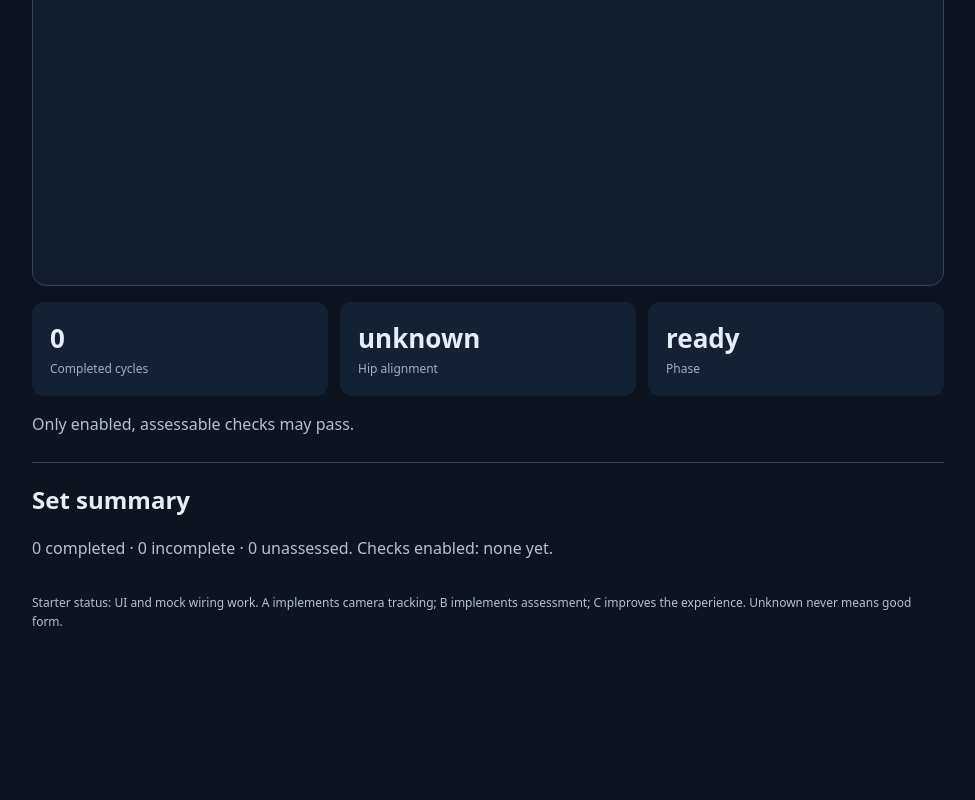
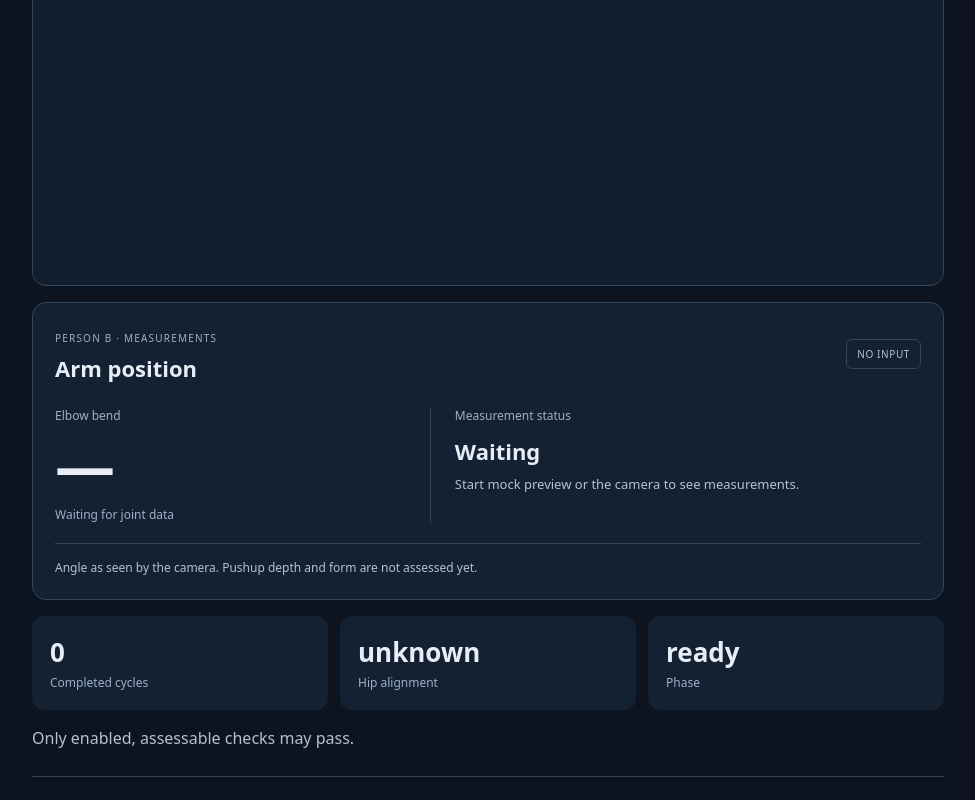
Before and after one commit to superbacon9587/formcoach, a website built with Vite: page index.html in a window 1280 px wide. Shown: the part 506-1306 px from the top of the page, without its empty margins (152-1127 px from the left). Before the commit the page ends 1170 px from the top, so only its background shows below. Built offline with nearby package versions, Linux system fonts and the light colour scheme.

Commit message:
B: display live arm measurements

```diff
--- a/src/ui/index.ts
+++ b/src/ui/index.ts
@@ -1,5 +1,6 @@
 import type { CoachUI } from '../shared/contracts';
 import { drawOverlay } from './overlay';
+import { createMeasurementsPanel } from './measurements';
 import './styles.css';
 export function mountUI(root: HTMLElement): CoachUI {
   root.innerHTML=`<main><header><span class="eyebrow">HACKATHON STARTER · CONTRACT v1</span><h1>FormCoach <small>pushups</small></h1><p>Side-view movement feedback. Start with a mock preview while the team builds.</p></header>
@@ -10,12 +11,15 @@ export function mountUI(root: HTMLElement): CoachUI {
   <footer>Starter status: UI and mock wiring work. A implements camera tracking; B implements assessment; C improves the experience. Unknown never means good form.</footer></main>`;
   const q=<T extends HTMLElement>(selector:string)=>root.querySelector<T>(selector)!;
   const video=q<HTMLVideoElement>('video'),canvas=q<HTMLCanvasElement>('canvas');
+  const measurements=createMeasurementsPanel();
+  q('.stage').after(measurements.element);
   let actions:Parameters<CoachUI['bind']>[0]|null=null;
   q('#mock').onclick=()=>void actions?.start('mock');q('#camera').onclick=()=>void actions?.start('camera');
   q('#stop').onclick=()=>actions?.stop();q('#reset').onclick=()=>actions?.reset();
   return {
     video,bind(a){actions=a;},
     render(frame,view){
+      measurements.render(frame,view);
       q('#source').textContent=frame?`${frame.source.toUpperCase()} INPUT`:'NO INPUT';
       q('#count').textContent=String(view.completed);q('#alignment').textContent=view.checks.alignment;
       q('#phase').textContent=view.phase;q('#cue').textContent=view.cue??'Only enabled, assessable checks may pass.';
--- /dev/null
+++ b/src/ui/measurements.ts
@@ -0,0 +1,41 @@
+import type { PoseFrame, SessionView } from '../shared/contracts';
+
+/** Displays B's measurements; never infers form, confidence scores or reps. */
+export function createMeasurementsPanel() {
+  const element = document.createElement('section');
+  element.className = 'measurements';
+  element.setAttribute('aria-labelledby', 'measurements-title');
+  element.innerHTML = `
+    <div class="measurements-heading">
+      <div><span class="measurements-label">PERSON B · MEASUREMENTS</span>
+      <h2 id="measurements-title">Arm position</h2></div>
+      <span class="measurement-source">NO INPUT</span>
+    </div>
+    <div class="measurements-grid">
+      <div><span class="measurement-caption">Elbow bend</span>
+        <strong class="measurement-angle">—</strong>
+        <span class="measurement-side">Waiting for joint data</span></div>
+      <div class="measurement-detail"><span class="measurement-caption">Measurement status</span>
+        <strong class="measurement-status">Waiting</strong>
+        <p class="measurement-help">Start mock preview or the camera to see measurements.</p></div>
+    </div>
+    <p class="measurement-note">Angle as seen by the camera. Pushup depth and form are not assessed yet.</p>`;
+  const angle = element.querySelector<HTMLElement>('.measurement-angle')!;
+  const side = element.querySelector<HTMLElement>('.measurement-side')!;
+  const source = element.querySelector<HTMLElement>('.measurement-source')!;
+  const status = element.querySelector<HTMLElement>('.measurement-status')!;
+  const help = element.querySelector<HTMLElement>('.measurement-help')!;
+  return {
+    element,
+    render(frame: PoseFrame | null, view: SessionView) {
+      const measurable = frame !== null && view.elbowDeg !== null && Number.isFinite(view.elbowDeg);
+      angle.textContent = measurable ? `${Math.round(view.elbowDeg!)}°` : '—';
+      side.textContent = frame?.side ? `${frame.side === 'left' ? 'Left' : 'Right'} arm supplied by tracking` : 'Waiting for joint data';
+      source.textContent = !frame ? 'NO INPUT' : frame.source === 'mock' ? 'SYNTHETIC INPUT' : 'CAMERA INPUT';
+      status.textContent = !frame ? 'Waiting' : measurable ? 'Measurable' : 'Uncertain';
+      help.textContent = !frame ? 'Start mock preview or the camera to see measurements.'
+        : measurable ? 'Shoulder, elbow and wrist are available. This is a measurement, not a form score.'
+        : 'Keep your shoulder, elbow and wrist in view. Unreliable measurements stay blank.';
+    }
+  };
+}
--- a/src/ui/styles.css
+++ b/src/ui/styles.css
@@ -1 +1,15 @@
 :root{font-family:system-ui,sans-serif;color:#e7edf6;background:#0d1420;color-scheme:dark}*{box-sizing:border-box}body{margin:0}main{max-width:960px;margin:auto;padding:32px 24px}.eyebrow{font-size:11px;letter-spacing:.12em;color:#48d9a6}h1{font-size:42px;margin:12px 0}h1 small{font-size:22px;font-weight:400;color:#9db0c6}p,footer{line-height:1.6;color:#b4c1d2}.controls{display:flex;gap:10px;flex-wrap:wrap}button{padding:12px 18px;border:1px solid #344459;border-radius:10px;background:#19283b;color:#e7edf6;cursor:pointer}button:disabled{opacity:.45;cursor:default}button:first-child{background:#48d9a6;color:#08251c}.stage{aspect-ratio:16/9;position:relative;background:#121e2d;border:1px solid #344459;border-radius:14px;overflow:hidden}.stage video,.stage canvas{position:absolute;width:100%;height:100%;object-fit:contain}.stage canvas{pointer-events:none}#source{position:absolute;left:14px;top:12px;background:#101a2c;padding:6px 10px;font-size:11px;border-radius:6px}.stats{display:grid;grid-template-columns:repeat(3,1fr);gap:12px;margin-top:16px}.stats article{padding:18px;background:#142132;border-radius:12px}.stats strong{font-size:26px;display:block}.stats span{font-size:12px;color:#9db0c6}#summary{border-top:1px solid #344459;margin-top:24px}footer{font-size:12px;margin-top:32px}
+:root{--measurement-muted:#9db0c6;--measurement-border:#344459}
+.measurements{margin-top:16px;padding:22px;border:1px solid var(--measurement-border);border-radius:14px;background:#142132}
+.measurements-heading{display:flex;align-items:center;justify-content:space-between;gap:16px}
+.measurements-label{font-size:10px;letter-spacing:.12em;color:var(--measurement-muted)}
+.measurements h2{margin:6px 0 0;font-size:22px}
+.measurement-source{padding:7px 10px;border:1px solid var(--measurement-border);border-radius:6px;font-size:10px;letter-spacing:.06em;color:#b4c1d2}
+.measurements-grid{display:grid;grid-template-columns:1fr 1.4fr;gap:24px;margin-top:24px}
+.measurement-caption,.measurement-side{display:block;color:var(--measurement-muted);font-size:12px}
+.measurement-angle{display:block;font-size:60px;line-height:1.2;font-weight:600;font-variant-numeric:tabular-nums;letter-spacing:-.04em;margin:5px 0}
+.measurement-detail{border-left:1px solid var(--measurement-border);padding-left:24px}
+.measurement-status{display:block;font-size:22px;margin-top:12px}
+.measurement-help{max-width:360px;font-size:13px;margin:8px 0 0}
+.measurement-note{font-size:12px;margin:20px 0 0;padding-top:14px;border-top:1px solid var(--measurement-border)}
+@media(max-width:540px){.measurements{padding:18px}.measurements-heading{align-items:flex-start;flex-direction:column}.measurements-grid{grid-template-columns:1fr;gap:18px}.measurement-detail{border-left:0;border-top:1px solid var(--measurement-border);padding:16px 0 0}.measurement-angle{font-size:52px}}
```
Also changed, not shown: docs/status/B.md (+6 -0 lines).
